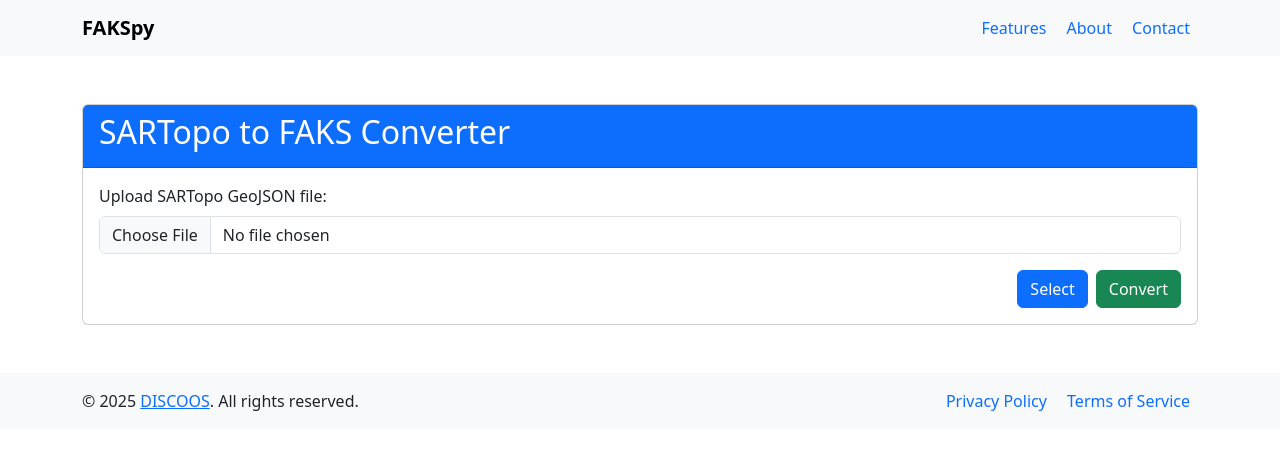
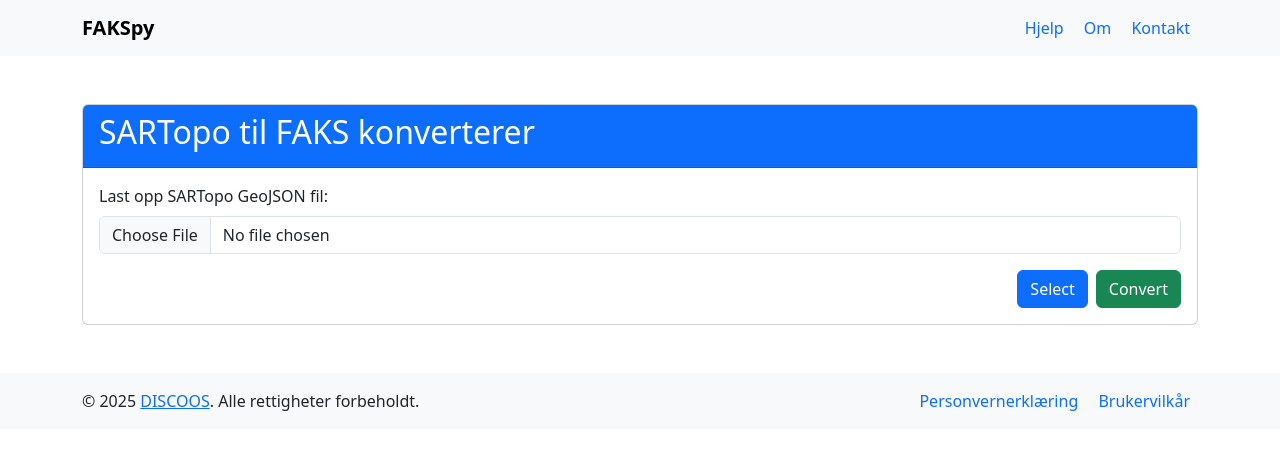
Before and after one commit to kengu/fakspy, a Flask app: page / in a window 1280 px wide. Shown: the top 450 px of the page. Run offline with Flask 3, Linux system fonts and the light colour scheme.

Commit message:
Translated to Norwegian

```diff
--- a/templates/base.html
+++ b/templates/base.html
@@ -16,9 +16,9 @@
 
             <!-- Right Links -->
             <div>
-                <a href="#" class="text-decoration-none mx-2">Features</a>
-                <a href="#" class="text-decoration-none mx-2">About</a>
-                <a href="mailto:support@discoos.org" class="text-decoration-none mx-2" target="_blank">Contact</a>
+                <a href="#" class="text-decoration-none mx-2">Hjelp</a>
+                <a href="#" class="text-decoration-none mx-2">Om</a>
+                <a href="mailto:support@discoos.org" class="text-decoration-none mx-2" target="_blank">Kontakt</a>
             </div>
         </div>
     </nav>
@@ -32,12 +32,12 @@
     <footer class="bg-light">
         <div class="container d-flex justify-content-between align-items-center py-3">
             <!-- Left Content -->
-            <p class="mb-0">&copy; 2025 <a href="https://discoos.org">DISCOOS</a>. All rights reserved.</p>
+            <p class="mb-0">&copy; 2025 <a href="https://discoos.org">DISCOOS</a>. Alle rettigheter forbeholdt.</p>
 
             <!-- Right Links -->
             <div>
-                <a href="#" class="text-decoration-none mx-2">Privacy Policy</a>
-                <a href="#" class="text-decoration-none mx-2">Terms of Service</a>
+                <a href="#" class="text-decoration-none mx-2">Personvernerklæring</a>
+                <a href="#" class="text-decoration-none mx-2">Brukervilkår</a>
             </div>
         </div>
     </footer>
--- a/templates/index.html
+++ b/templates/index.html
@@ -5,14 +5,14 @@
 <div class="container my-5">
     <div class="card">
         <div class="card-header bg-primary text-white">
-            <h2>SARTopo to FAKS Converter</h2>
+            <h2>SARTopo til FAKS konverterer</h2>
         </div>
         <div class="card-body">
             <!-- Form -->
             <form action="/process" method="post" enctype="multipart/form-data">
                 <!-- File Input -->
                 <div class="mb-3">
-                    <label for="geojson_file" class="form-label">Upload SARTopo GeoJSON file:</label>
+                    <label for="geojson_file" class="form-label">Last opp SARTopo GeoJSON fil:</label>
                     <input type="file" name="geojson_file" id="geojson_file" class="form-control" required>
                 </div>
                 <!-- Submit Buttons -->
@@ -26,18 +26,4 @@
         </div>
     </div>
 </div>
-<!--
-<h2>Process selected features</h2>
-<form action="/select" method="post" enctype="multipart/form-data">
-    <label for="select">SARTopo GeoJSON file:</label>
-    <input type="file" name="geojson_file" id="select" required>
-    <button type="submit">Select</button>
-</form>
-<h2>Process all features</h2>
-<form action="/process" method="post" enctype="multipart/form-data">
-    <label for="process">SARTopo GeoJSON file:</label>
-    <input type="file" name="geojson_file" id="process" required>
-    <button type="submit">Convert</button>
-</form>
--->
 {% endblock %}
```
Also changed, not shown: templates/select.html (+5 -5 lines).
